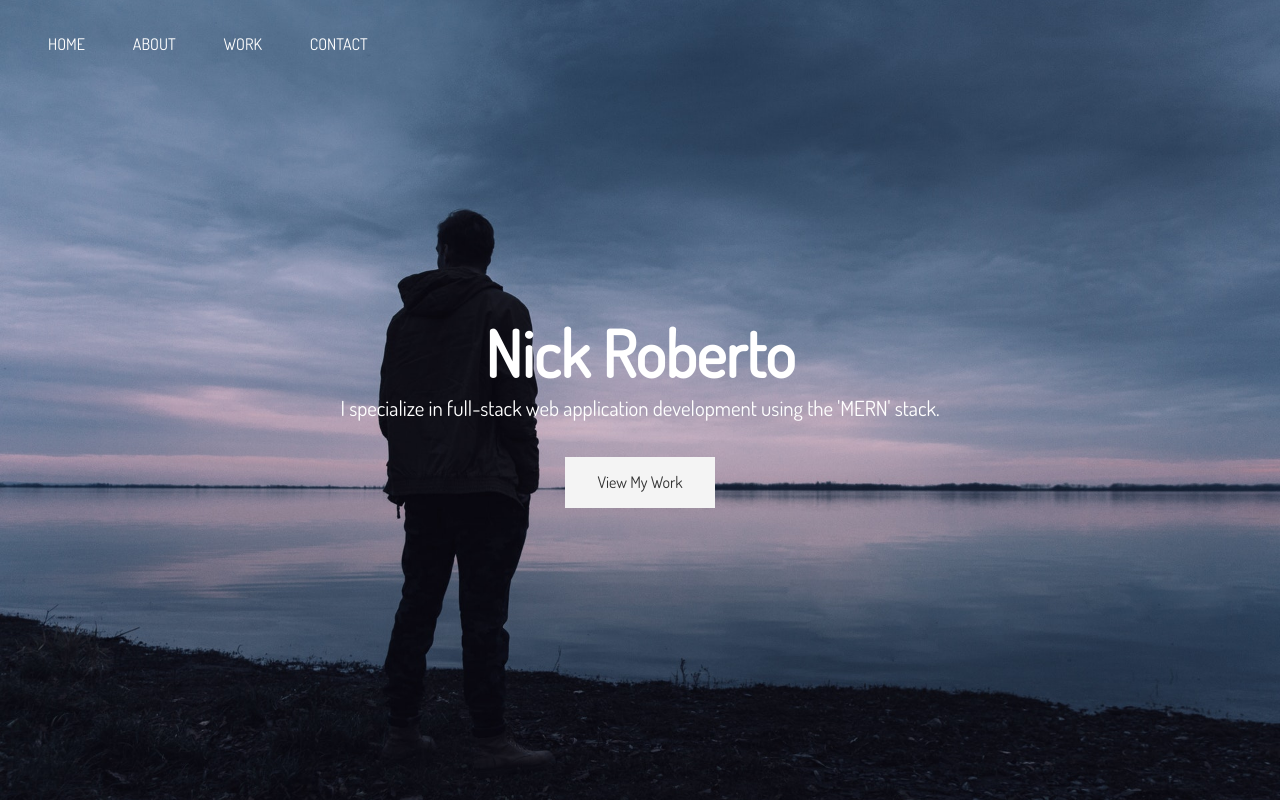
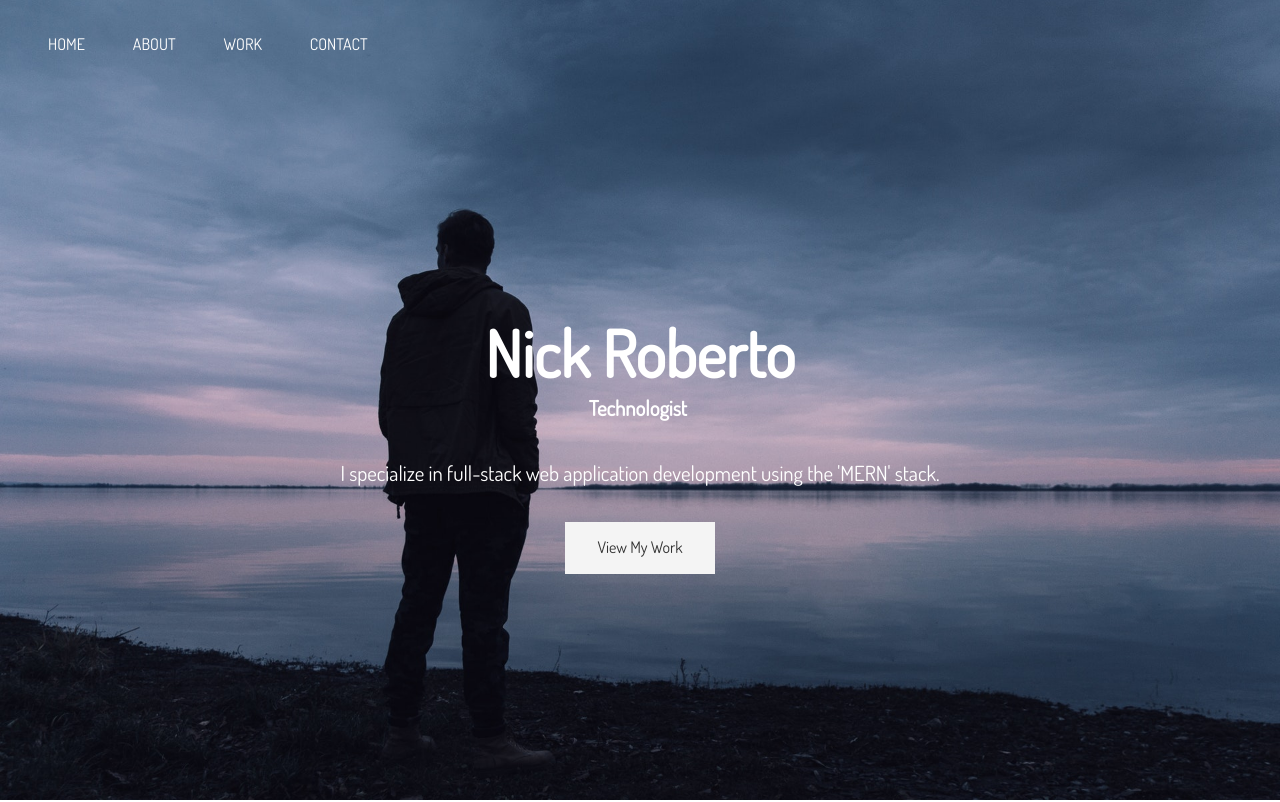
Before and after one commit to nrobert444/My-React-Portfolio-Site, a React (Create React App) app in the folder my-react-portfolio/: page / in a window 1280 px wide. Shown: the top 802 px of the page. Built offline with nearby package versions, Linux system fonts and the light colour scheme.

Commit message:
add typing effect to header.

```diff
--- a/my-react-portfolio/package.json
+++ b/my-react-portfolio/package.json
@@ -14,6 +14,7 @@
     "react-dom": "^16.13.1",
     "react-router-dom": "^5.2.0",
     "react-scripts": "3.4.1",
+    "react-typical": "^0.1.3",
     "styled-components": "^5.1.1"
   },
   "scripts": {
--- a/my-react-portfolio/src/components/HeaderMain/Header.jsx
+++ b/my-react-portfolio/src/components/HeaderMain/Header.jsx
@@ -1,11 +1,14 @@
 import React from 'react'
 import { Link } from 'react-router-dom'
 import { HeaderHome, NavContainer, NavItem } from './Header.styles'
+import Typical from 'react-typical'
+import { Lead } from '../Container/Container.style'
+import { Container } from '../Container/Container'
 
 const Header = () => {
   return (
     <HeaderHome>
-      <div className='container'>
+      <Container>
         <NavContainer>
           <NavItem to='/'>Home</NavItem>
           <NavItem to='/about'>About</NavItem>
@@ -13,23 +16,38 @@ const Header = () => {
           <NavItem to='/contact'>Contact</NavItem>
         </NavContainer>{' '}
         <div className='header-content'>
-          <h1>
-            Nick Roberto
-            <span
-              className='txt-type'
-              data-wait='2000'
-              data-words='["Software-Dev", "Designer", "Technologist"]'
-            ></span>
-          </h1>
-          <p className='lead'>
+          <h1>Nick Roberto </h1>
+          <Lead>
+            {' '}
+            <Typical
+              loop={Infinity}
+              wrapper='b'
+              steps={[
+                'Software Developer',
+                2000,
+                'Technologist',
+                2000,
+                'Business Owner',
+                2000,
+                'Father',
+                2000,
+                'Husband',
+                2000,
+                'Film Fanatic',
+                2000
+              ]}
+            />
+          </Lead>
+
+          <Lead>
             I specialize in full-stack web application development using the
             'MERN' stack.
-          </p>
+          </Lead>
           <Link to='/work' className='btn-light'>
             View My Work
           </Link>
         </div>
-      </div>
+      </Container>
     </HeaderHome>
   )
 }
--- a/my-react-portfolio/src/components/HeaderMain/Header.styles.jsx
+++ b/my-react-portfolio/src/components/HeaderMain/Header.styles.jsx
@@ -51,17 +51,15 @@ export const NavContainer = styled.nav`
   display: flex;
   justify-content: flex-start;
   padding-top: 1rem;
-
+/*
   @media (max-width: 500px) {
-    flex-direction: column;
+    flex-direction: row;
     align-items: center;
-  }
+  } */
 `
 
 export const NavItem = styled(Link)`
-  display: flex;
   padding: 1rem 1.5rem;
-  text-decoration: none;
   color: #fff;
   text-transform: uppercase;
   border-bottom: 3px transparent solid;
--- a/my-react-portfolio/src/components/HeaderSub/HeaderSub.jsx
+++ b/my-react-portfolio/src/components/HeaderSub/HeaderSub.jsx
@@ -1,18 +1,19 @@
 import React from 'react'
 import { NavContainer, NavItem } from '../HeaderMain/Header.styles'
 import { HeaderInner } from './HeaderSub.styles'
+import { Container } from '../Container/Container'
 
 const HeaderSub = () => {
   return (
     <HeaderInner>
-      <div className='container'>
+      <Container>
         <NavContainer>
           <NavItem to='/'>Home</NavItem>
           <NavItem to='/about'>About</NavItem>
           <NavItem to='/work'>Work</NavItem>
           <NavItem to='/contact'>Contact</NavItem>
         </NavContainer>{' '}
-      </div>
+      </Container>
     </HeaderInner>
   )
 }
```
Also changed, not shown: 1 other file (tests, documents, lock files or other folders).
